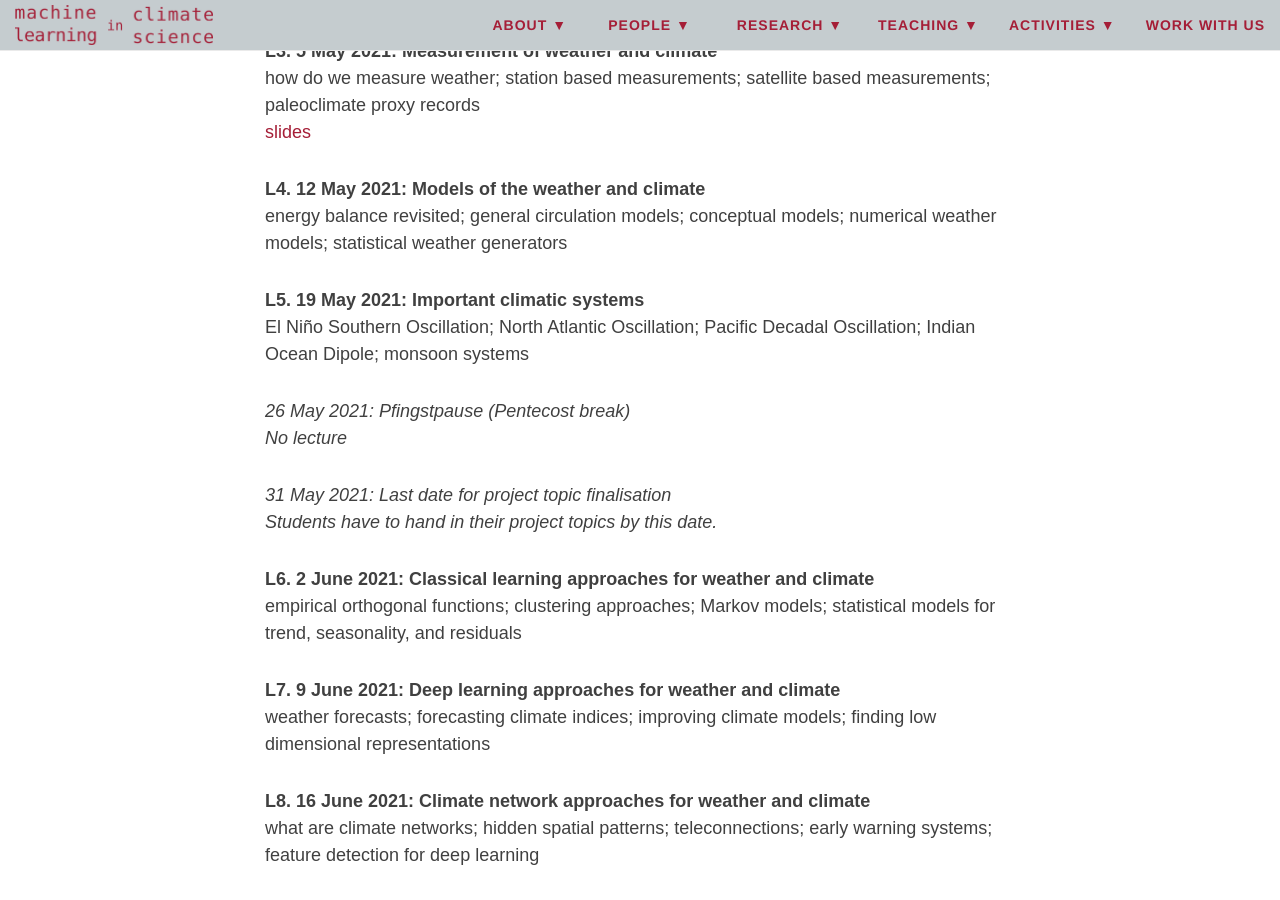
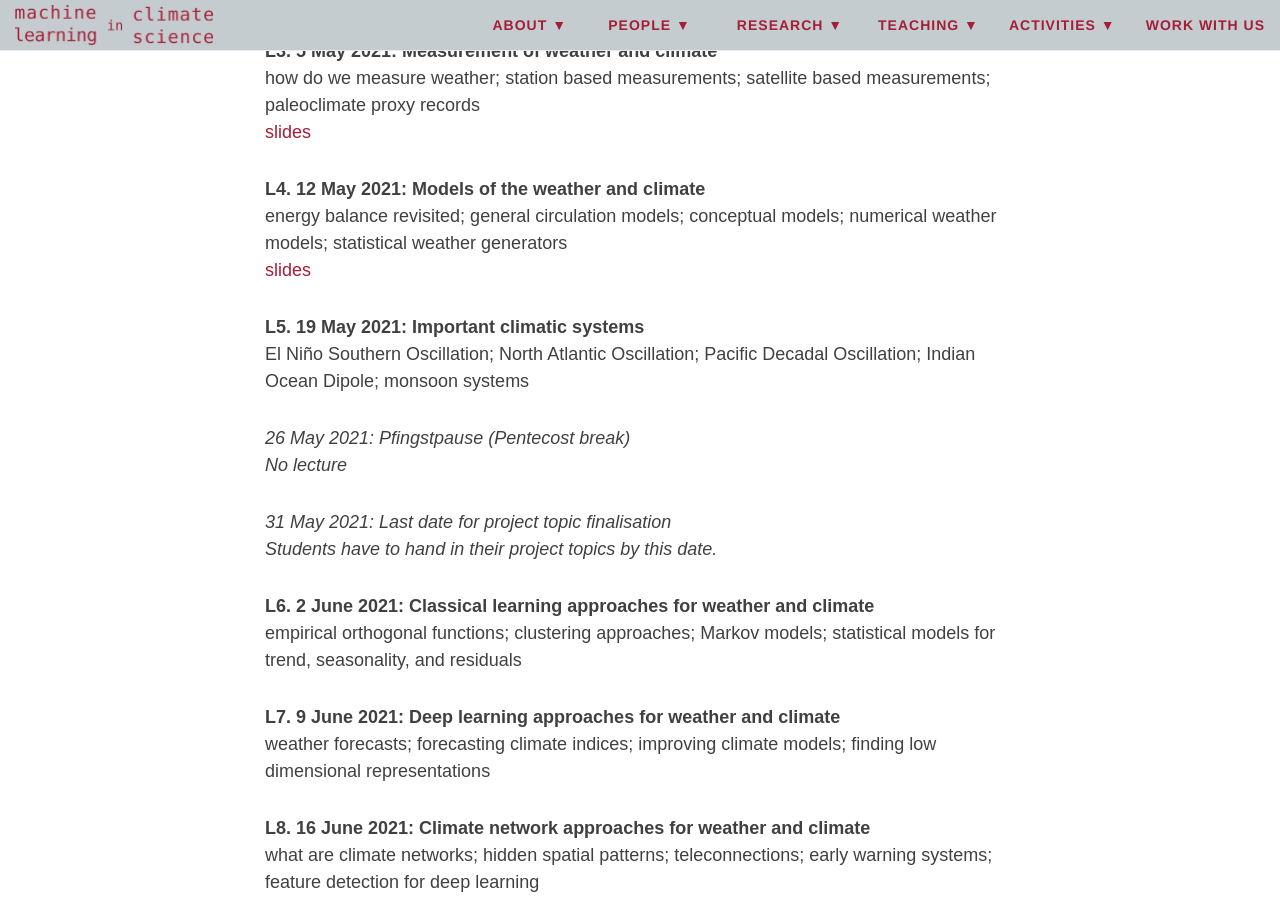
Before and after one commit to mlcs/mlcs.github.io, a Jekyll site: the page built from teaching/summer2021.md, in a window 1280 px wide and 900 px high, scrolled down 2455 px. Built offline with Jekyll 4.4.1, drawn with Linux system fonts in a browser that asks for light colours; nearby versions of some CDN libraries.

Commit message:
sose21 -> add l4 slides

```diff
--- a/teaching/summer2021.md
+++ b/teaching/summer2021.md
@@ -101,6 +101,7 @@ measurements; paleoclimate proxy records
 **L4. 12 May 2021: Models of the weather and climate**
 energy balance revisited; general circulation models; conceptual models;
 numerical weather models; statistical weather generators
+[slides](/files/sose2021/l4.pdf)
 
 **L5. 19 May 2021: Important climatic systems**
 El Niño Southern Oscillation; North Atlantic Oscillation; Pacific
```
Also changed, not shown: 1 other file.
